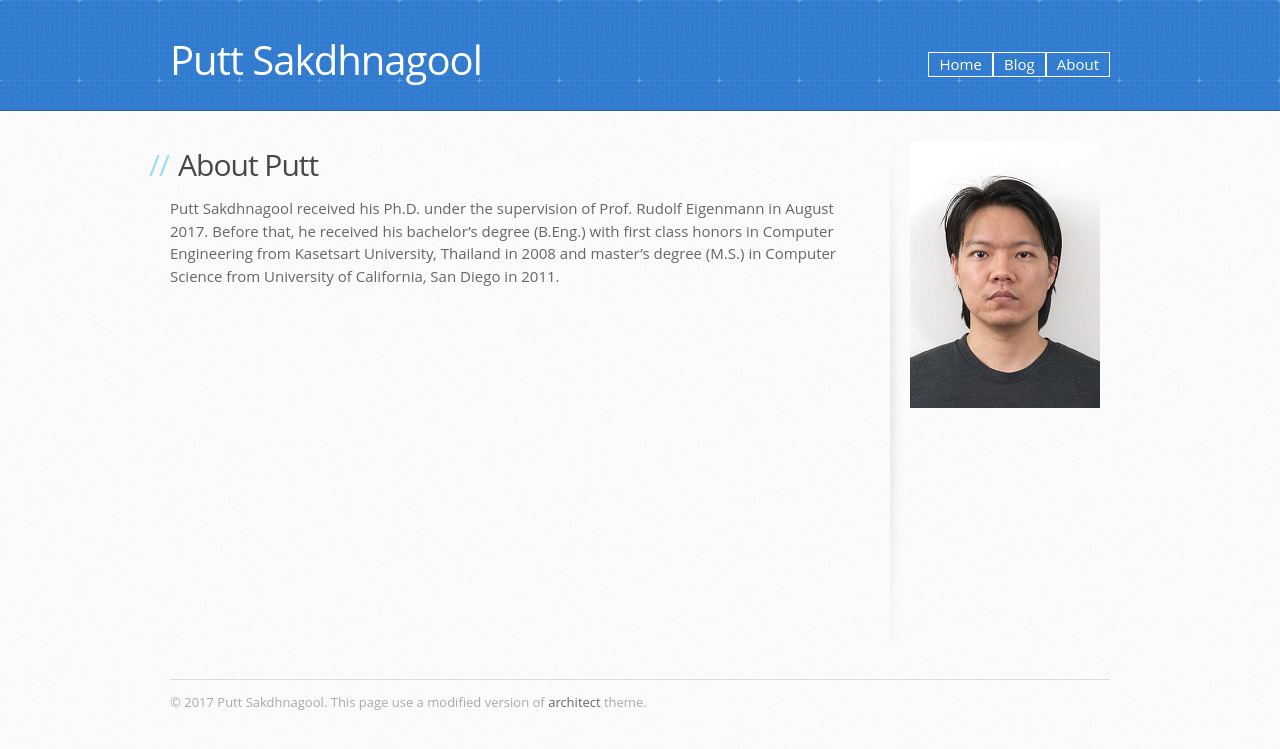
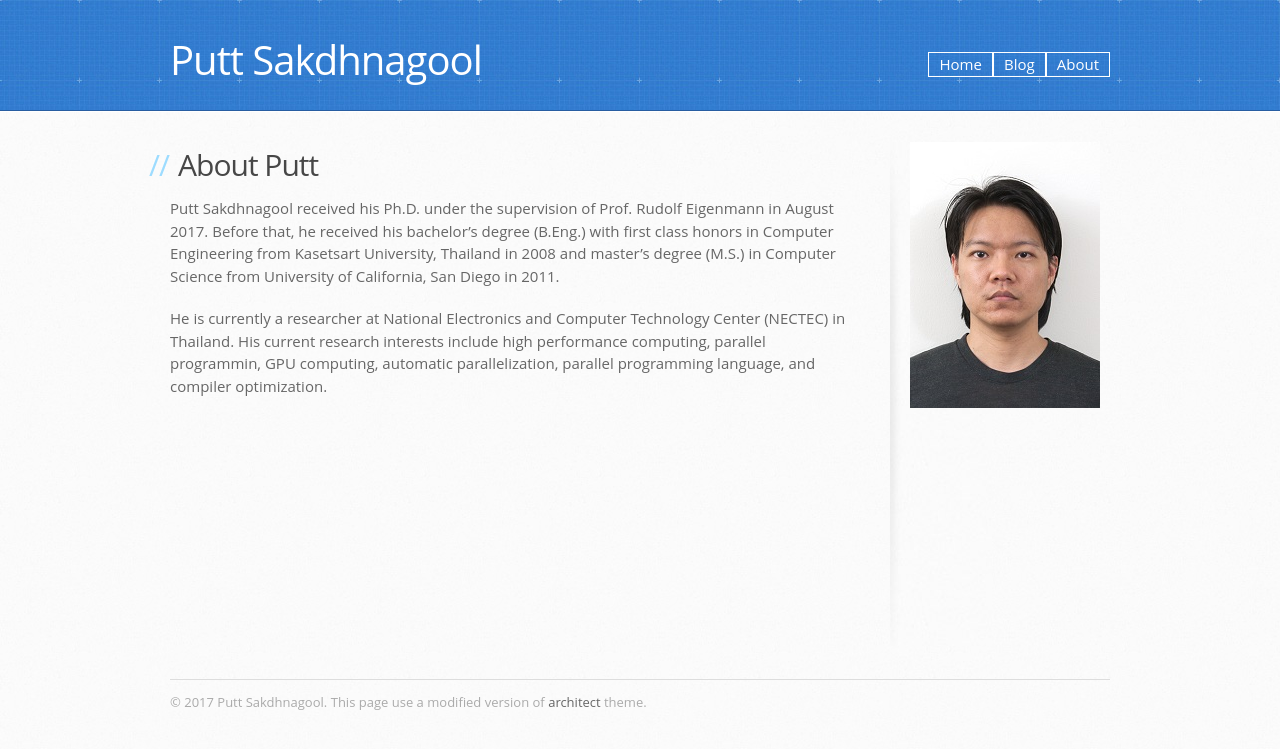
Before and after one commit to puttsk/puttsk.github.io, a Jekyll site: the page built from about.md, in a window 1280 px wide. Shown: the top 749 px of the page. Built offline with Jekyll 4.4.1, drawn with Linux system fonts in a browser that asks for light colours; the repository's description, which GitHub fills in, is left out.

Commit message:
Update about.md

```diff
--- a/about.md
+++ b/about.md
@@ -7,3 +7,5 @@ side: side-about.html
 # About Putt
 
 Putt Sakdhnagool received his Ph.D. under the supervision of Prof. Rudolf Eigenmann in August 2017. Before that, he received his bachelor's degree (B.Eng.) with first class honors in Computer Engineering from Kasetsart University, Thailand in 2008 and master's degree (M.S.) in Computer Science from University of California, San Diego in 2011.
+
+He is currently a researcher at National Electronics and Computer Technology Center (NECTEC) in Thailand. His current research interests include high performance computing, parallel programmin, GPU computing, automatic parallelization, parallel programming language, and compiler optimization.
```
